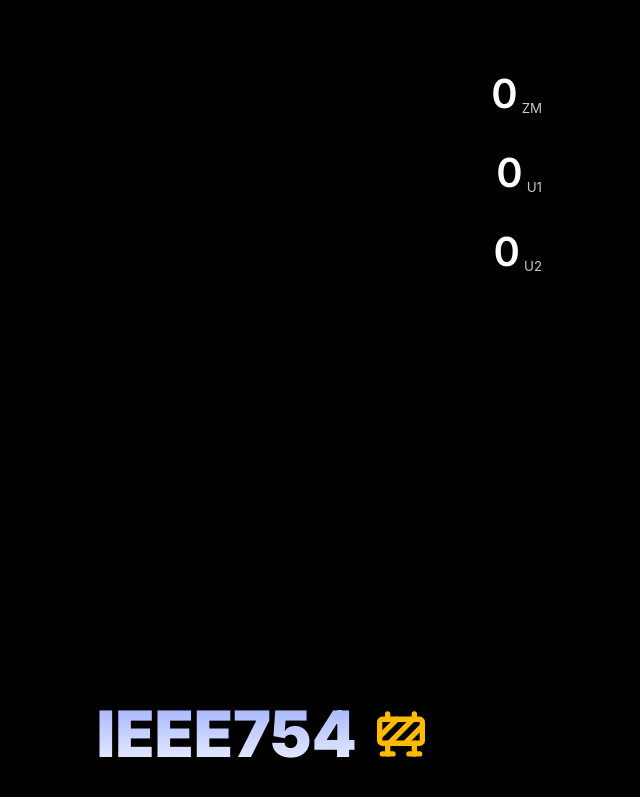
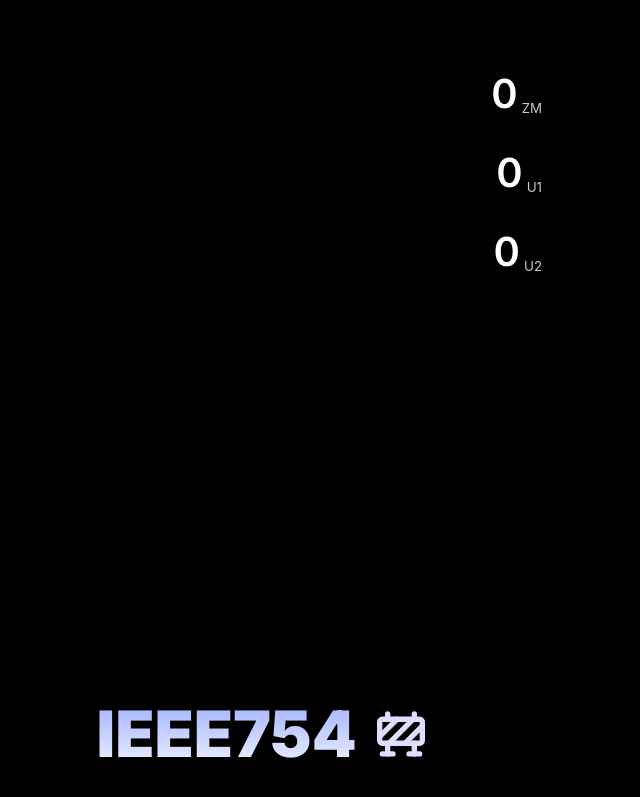
Before and after one commit to Nadwey/systemy-liczbowe, a React (Vite) app: page / in a window 1280 px wide. Shown: the part 1055-1852 px from the top of the page, without its empty margins (375-1015 px from the left). Built offline with nearby package versions, Linux system fonts and the light colour scheme; a web font is replaced by a local one.

Commit message:
Update App.jsx

```diff
--- a/src/App.jsx
+++ b/src/App.jsx
@@ -60,7 +60,7 @@ function App() {
                                 verticalAlign: "middle",
                                 transform: "translateY(-0.4rem)", // why css
                             }}
-                            color="#ffbb00"
+                            color="#ddddff"
                             size="4rem"
                         />
                     </span>
```
